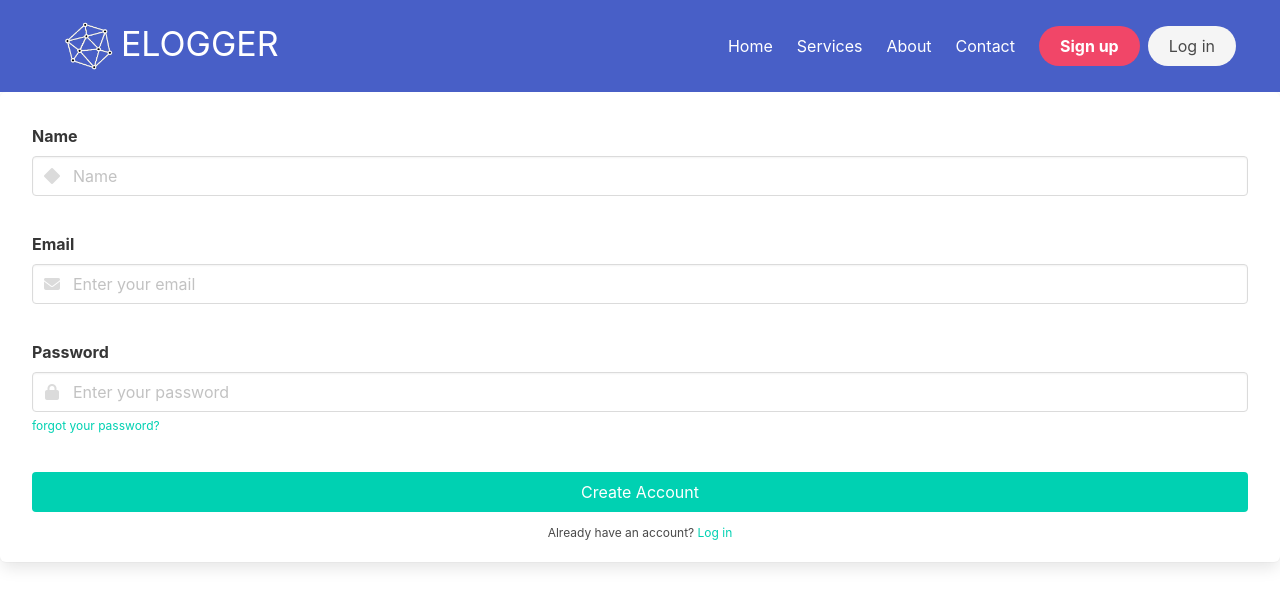
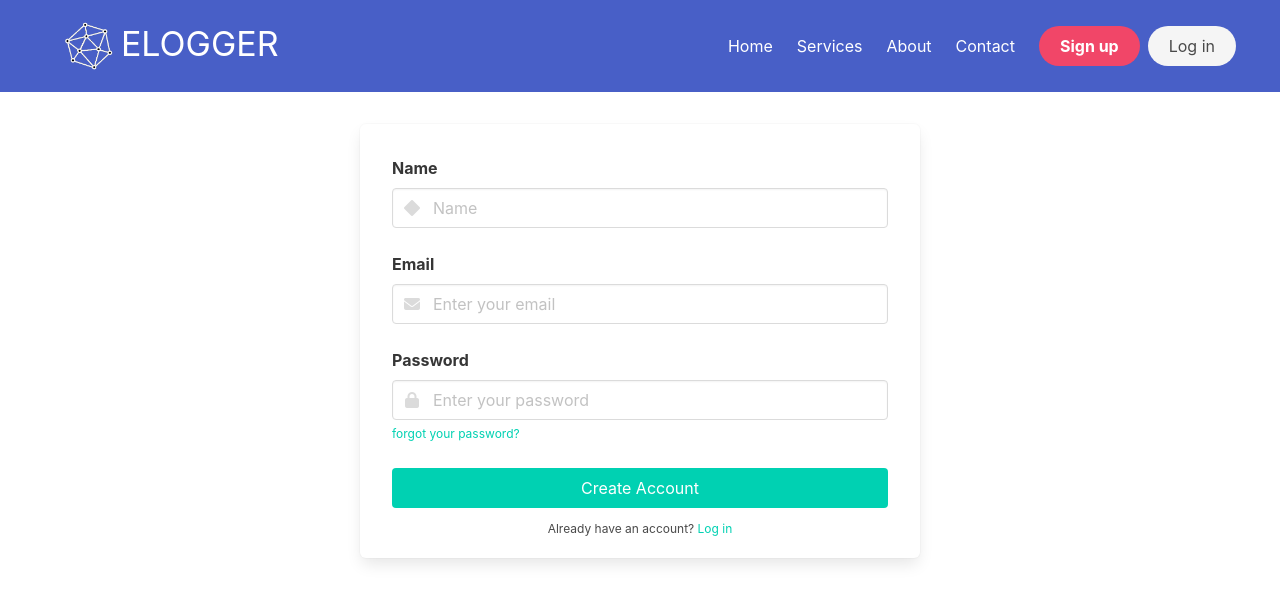
Before and after one commit to bjon1/final-web-dev, a Vue app in the folder client/: page /signup in a window 1280 px wide. Shown: the top 606 px of the page. Built offline with nearby package versions, Linux system fonts and the light colour scheme; no server answers.

Commit message:
Styling to Signup

```diff
--- a/client/src/components/NavBar.vue
+++ b/client/src/components/NavBar.vue
@@ -48,7 +48,7 @@
             <RouterLink to="/contact" class="navbar-item">Contact</RouterLink>
             <div class="navbar-item">
             <div class="buttons">
-                <a class="button is-danger is-rounded" v-show="isMenuActive != true">
+                <a class="button is-danger is-rounded" v-show="isMenuActive != true" @click="() => router.push('/signup')">
                 <strong>Sign up</strong>
                 </a>
                 <a class="button is-light is-rounded" @click="isModalActive=true">
--- a/client/src/views/SignUp.vue
+++ b/client/src/views/SignUp.vue
@@ -21,9 +21,10 @@
 </script>
 
 <template>
+
+
         <form @submit.prevent="() => signup(name?.value as string, email?.value as string, password?.value as string)" class="box">
-
-        <div class="column field">
+            <div class="column">
                 <label for="" class="label">Name</label>
                 <div class="control has-icons-left">
                     <input type="name" placeholder="Name" class="input" required ref="name">
@@ -32,7 +33,7 @@
                     </span>
                 </div>
             </div>
-        <div class="column field">
+            <div class="column">
                 <label for="" class="label">Email</label>
                 <div class="control has-icons-left">
                     <input type="email" placeholder="Enter your email" class="input" required ref="email">
@@ -41,7 +42,7 @@
                     </span>
                 </div>
             </div>
-        <div class="column field">
+            <div class="column">
                 <label for="" class="label">Password</label>
                 <div class="control has-icons-left">
                     <input type="password" placeholder="Enter your password" class="input" required ref="password">
@@ -59,4 +60,14 @@
                 </p>
             </div>
         </form>
+
 </template>
+
+<style scoped>
+    .box {
+        width: 70vh;
+        margin: 0 auto;
+        margin-top: 2em;
+    }
+
+</style>
```
Lines whose indentation alone changed are shown as unchanged.
